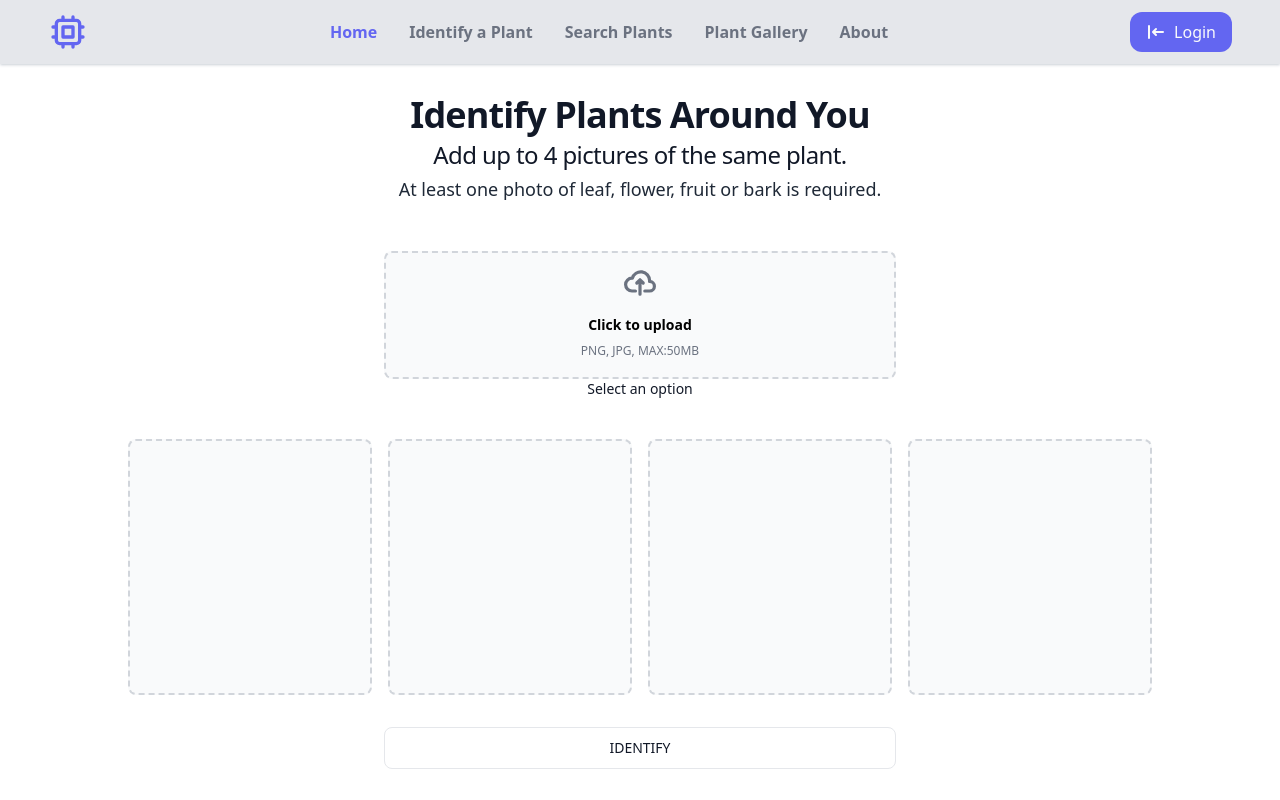
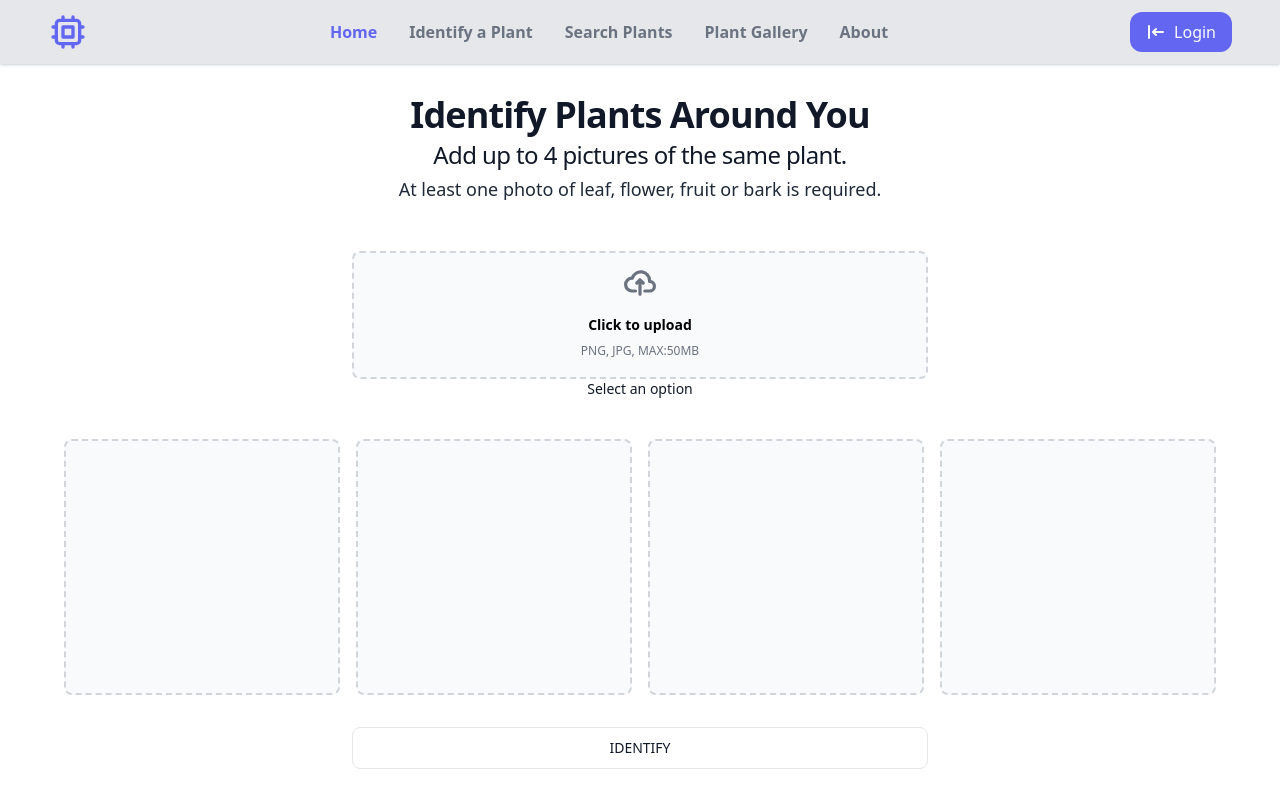
Before and after one commit to trialnerr/forPlantLovers, a React (Vite) app: page /identify in a window 1280 px wide. Shown: the top 800 px of the page. Built offline with nearby package versions, Linux system fonts and the light colour scheme.

Commit message:
Add ResultCard to Identify page and increase max width of wrapper div from 5xl to 6xl.

```diff
--- a/src/pages/Identify.tsx
+++ b/src/pages/Identify.tsx
@@ -3,11 +3,13 @@ import Upload from "../components/Upload";
 import { Organ, OrganType } from "../types";
 import OrganChoiceModal from "../components/OrganChoiceModal";
 import ImageDisplay from "../components/ImageDisplay";
+import ResultCard from "../components/ResultCard";
 
 function Identify() {
   const [organs, setOrgans] = useState<Organ[]>([]);
   const [currImage, setCurrImage] = useState<File | null>(null);
   const [openModal, setModalOpen] = useState<boolean>(false);
+  const [results, setResults] = useState<[] | undefined>(undefined);
 
   const imageDisplayComponents: JSX.Element[] = [];
   for (let i = 0; i < 4; i++) {
@@ -64,6 +66,7 @@ function Identify() {
        body: formData,
      });
      const json = await result.json();
+     setResults(json.results);
      console.log("identification", json);
    } catch (error) {
      console.error('Error identifying image');
@@ -72,7 +75,7 @@ function Identify() {
 
   return (
     <main className="relative isolate px-6 pt-6 lg:px-8 min-h-[calc(100vh-2rem)] content-center">
-      <div className="mx-auto max-w-5xl">
+      <div className="mx-auto max-w-6xl">
         <div className="text-center flex flex-col h-full">
           <h1 className="text-balance text-3xl font-semibold tracking-tight text-gray-900 sm:text-4xl">
             Identify Plants Around You
@@ -102,6 +105,14 @@ function Identify() {
               IDENTIFY
             </button>
           </form>
+          <section className="w-full">
+            {results
+              ? results.map((el) => {
+                  console.log({ el });
+                  return <ResultCard result={el} />;
+                })
+              : null}
+          </section>
         </div>
       </div>
     </main>
```
